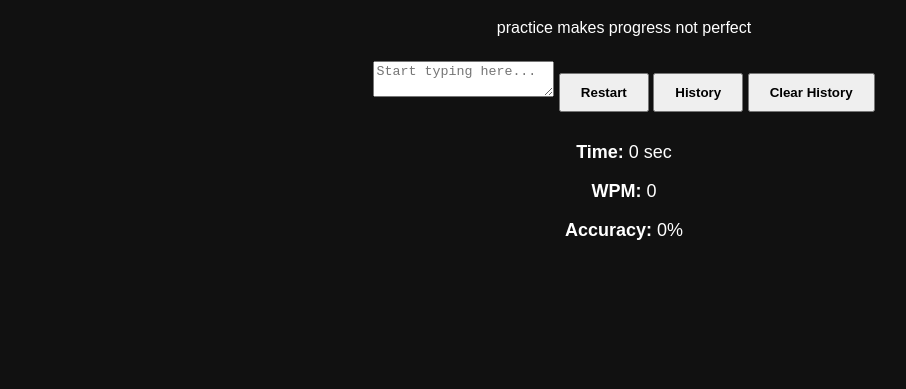
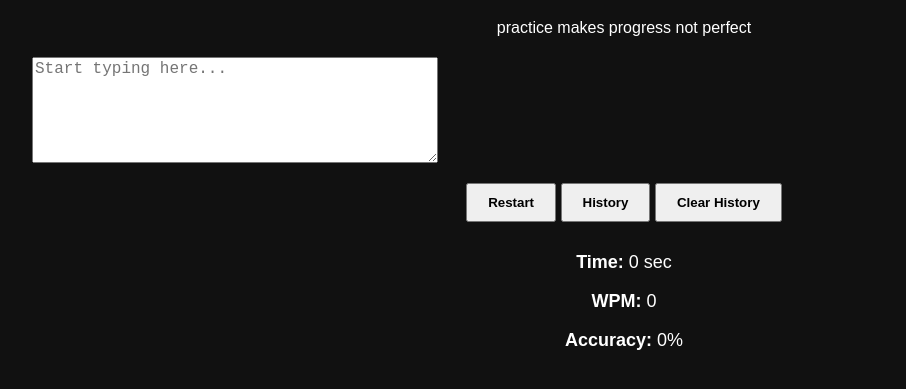
Before and after one commit to bharathP30/Type-master, a plain HTML site: page index.html in a window 1280 px wide. Shown: the part 109-498 px from the top of the page, without its empty margins (16-922 px from the left). Drawn offline with Linux system fonts and the light colour scheme.

Commit message:
Update style.css

```diff
--- a/style.css
+++ b/style.css
@@ -6,7 +6,7 @@ body {
   text-align: center;
 }
 
-#textarea {
+#typedText {
   width: 400px;
   height: 100px;
   font-size: 16px;
```
